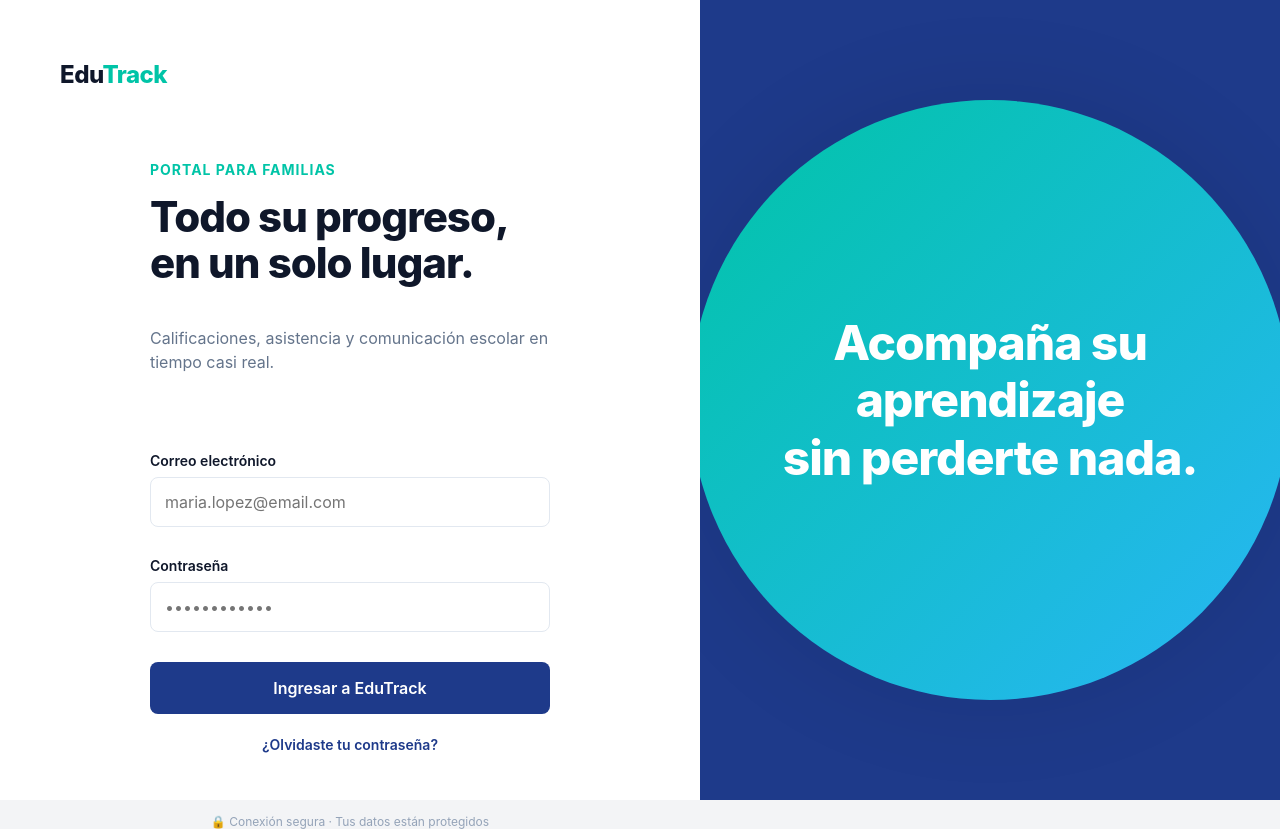
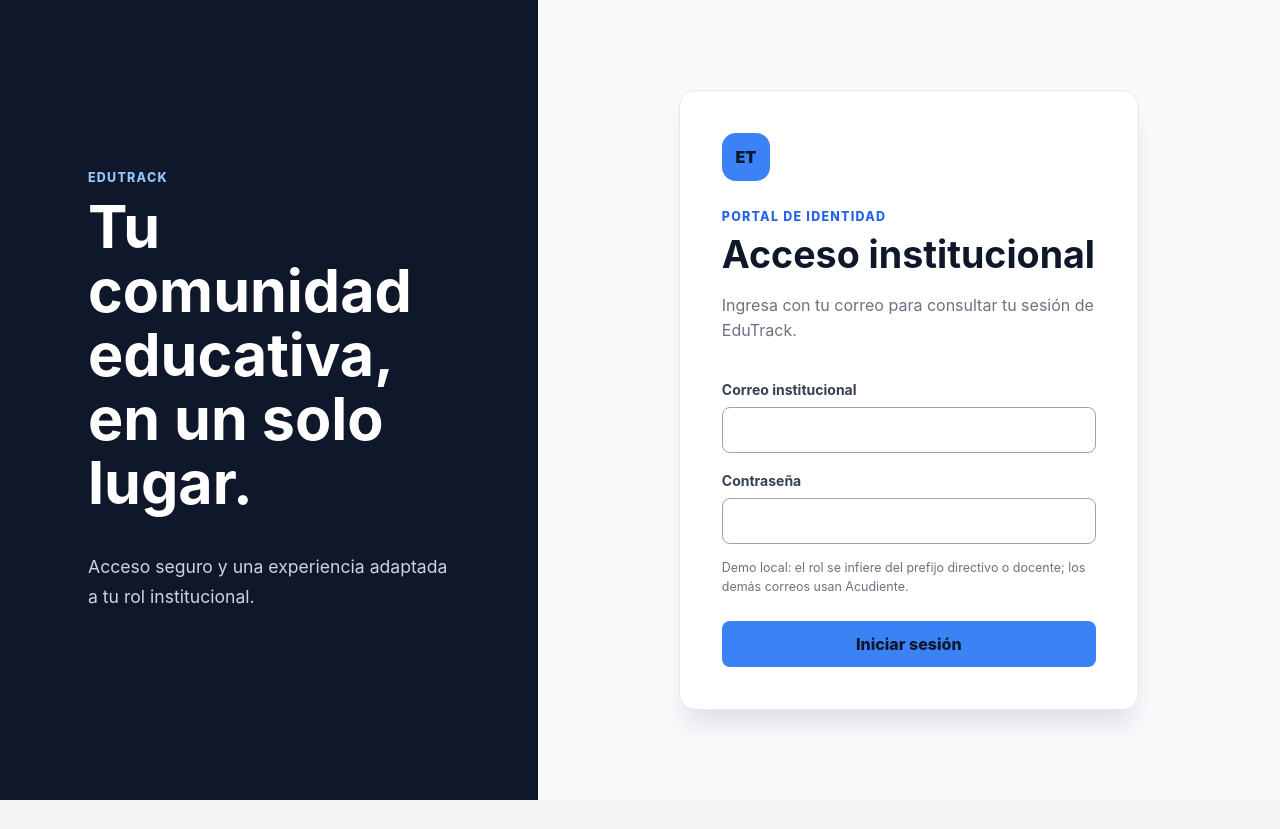
Before and after one commit to code-corhuila/educk-identity-portal, a React (Vite) app: page / in a window 1280 px wide. After the commit the page ends 800 px from the top, so only its background shows below. Built offline with nearby package versions, Linux system fonts and the light colour scheme.

Commit message:
fix: restore Celeste's original implementation for PR #7 (#8)
Co-authored-by: Ximena del Pilar Zambrano Chala <xdazmbrano-2022@corhuila.edu.co>

```diff
--- a/src/App.jsx
+++ b/src/App.jsx
@@ -1,51 +1,78 @@
-import React, { useState, useEffect } from 'react';
-import Login from './components/Login';
-import { getRolePresentation } from './session.js';
+import React, { useState } from 'react';
+import { adaptSessionFromApi, buildMockLoginResponse, getLoginValidationError, getRolePresentation } from './session.js';
 import './styles.css';
+
+const INITIAL_FORM = { email: '', password: '' };
+
+function LoginForm({ onLogin }) {
+  const [form, setForm] = useState(INITIAL_FORM);
+  const [error, setError] = useState('');
+  const updateField = ({ target }) => {
+    setForm((current) => ({ ...current, [target.name]: target.value }));
+    setError('');
+  };
+  const submit = (event) => {
+    event.preventDefault();
+    const validationError = getLoginValidationError(form);
+    if (validationError) return setError(validationError);
+    onLogin(adaptSessionFromApi(buildMockLoginResponse(form.email)));
+  };
+
+  return (
+    <section className="auth-card" aria-labelledby="login-title">
+      <div className="brand-mark" aria-hidden="true">ET</div>
+      <p className="eyebrow">Portal de identidad</p>
+      <h1 id="login-title">Acceso institucional</h1>
+      <p className="intro">Ingresa con tu correo para consultar tu sesión de EduTrack.</p>
+      <form onSubmit={submit} noValidate>
+        <label htmlFor="email">Correo institucional</label>
+        <input id="email" name="email" type="email" autoComplete="username" value={form.email}
+          onChange={updateField} aria-describedby="login-help" required />
+        <label htmlFor="password">Contraseña</label>
+        <input id="password" name="password" type="password" autoComplete="current-password"
+          value={form.password} onChange={updateField} required />
+        <p id="login-help" className="help">Demo local: el rol se infiere del prefijo directivo o docente; los demás correos usan Acudiente.</p>
+        {error && <p className="error" role="alert">{error}</p>}
+        <button className="primary" type="submit">Iniciar sesión</button>
+      </form>
+    </section>
+  );
+}
 
 function ProfileCard({ session, onLogout }) {
   const { user } = session;
-  const role = getRolePresentation(user?.role || 'STUDENT');
+  const role = getRolePresentation(user.role);
   return (
-    <section className="profile-card" aria-labelledby="profile-title" style={{ padding: '40px', maxWidth: '600px', margin: '40px auto', background: '#fff', borderRadius: '8px', boxShadow: '0 4px 6px rgba(0,0,0,0.1)', fontFamily: 'Inter, sans-serif' }}>
-      <header style={{ display: 'flex', gap: '20px', alignItems: 'center', marginBottom: '30px' }}>
-        <div className="avatar" aria-hidden="true" style={{ width: '60px', height: '60px', borderRadius: '50%', background: '#1E3A8A', color: '#fff', display: 'flex', alignItems: 'center', justifyContent: 'center', fontSize: '24px', fontWeight: 'bold' }}>
-          {user?.firstName?.[0] || ''}{user?.lastName?.[0] || ''}
-        </div>
+    <section className="profile-card" aria-labelledby="profile-title">
+      <header>
+        <div className="avatar" aria-hidden="true">{user.firstName[0]}{user.lastName[0]}</div>
         <div>
-          <p className="eyebrow" style={{ color: '#64748B', fontSize: '14px', margin: 0, textTransform: 'uppercase', fontWeight: 600 }}>Sesión activa</p>
-          <h1 id="profile-title" style={{ margin: '5px 0', fontSize: '24px', color: '#0F172A' }}>{user?.firstName} {user?.lastName}</h1>
-          <span className={`role-badge role-${(user?.role || '').toLowerCase()}`} style={{ background: '#E0F2FE', color: '#0284C7', padding: '4px 12px', borderRadius: '999px', fontSize: '12px', fontWeight: 'bold' }}>{role?.label || user?.role}</span>
+          <p className="eyebrow">Sesión activa</p>
+          <h1 id="profile-title">{user.firstName} {user.lastName}</h1>
+          <span className={`role-badge role-${user.role.toLowerCase()}`}>{role.label}</span>
         </div>
       </header>
-      <dl style={{ display: 'grid', gridTemplateColumns: '1fr 1fr', gap: '20px', marginBottom: '30px' }}>
-        <div><dt style={{ color: '#64748B', fontSize: '12px', textTransform: 'uppercase' }}>Correo</dt><dd style={{ margin: '4px 0 0', fontWeight: 500, color: '#0F172A' }}>{user?.email}</dd></div>
-        <div><dt style={{ color: '#64748B', fontSize: '12px', textTransform: 'uppercase' }}>Rol institucional</dt><dd style={{ margin: '4px 0 0', fontWeight: 500, color: '#0F172A' }}>{role?.description || 'Usuario'}</dd></div>
-        <div><dt style={{ color: '#64748B', fontSize: '12px', textTransform: 'uppercase' }}>Estado</dt><dd style={{ margin: '4px 0 0', fontWeight: 500, color: '#0F172A' }}><span className="status-dot" style={{ display: 'inline-block', width: '8px', height: '8px', background: '#10B981', borderRadius: '50%', marginRight: '8px' }} />{user?.status === 'ACTIVE' ? 'Activo' : (user?.status || 'Activo')}</dd></div>
+      <dl>
+        <div><dt>Correo</dt><dd>{user.email}</dd></div>
+        <div><dt>Rol institucional</dt><dd>{role.description}</dd></div>
+        <div><dt>Estado</dt><dd><span className="status-dot" />{user.status === 'ACTIVE' ? 'Activo' : user.status}</dd></div>
       </dl>
-      <p className="privacy-note" style={{ color: '#94A3B8', fontSize: '12px', borderTop: '1px solid #E2E8F0', paddingTop: '20px', marginBottom: '20px' }}>La credencial de acceso permanece únicamente en memoria y nunca se muestra en pantalla.</p>
-      <button className="logout" type="button" onClick={onLogout} style={{ background: '#EF4444', color: '#fff', border: 'none', padding: '10px 20px', borderRadius: '6px', cursor: 'pointer', fontWeight: 'bold' }}>Cerrar sesión</button>
+      <p className="privacy-note">La credencial de acceso permanece únicamente en memoria y nunca se muestra en pantalla.</p>
+      <button className="logout" type="button" onClick={onLogout}>Cerrar sesión</button>
     </section>
   );
 }
 
 export default function App() {
   const [session, setSession] = useState(null);
-
-  useEffect(() => {
-    try {
-      const storedUser = localStorage.getItem('user');
-      if (storedUser) {
-        setSession({ user: JSON.parse(storedUser) });
-      }
-    } catch (e) {}
-  }, []);
-
-  const handleLogout = () => {
-    localStorage.removeItem('user');
-    localStorage.removeItem('token');
-    setSession(null);
-  };
-
-  return session ? <ProfileCard session={session} onLogout={handleLogout} /> : <Login />;
+  return (
+    <main className="identity-page">
+      <aside className="identity-summary" aria-label="Información de EduTrack">
+        <p className="eyebrow">EduTrack</p>
+        <h2>Tu comunidad educativa, en un solo lugar.</h2>
+        <p>Acceso seguro y una experiencia adaptada a tu rol institucional.</p>
+      </aside>
+      {session ? <ProfileCard session={session} onLogout={() => setSession(null)} /> : <LoginForm onLogin={setSession} />}
+    </main>
+  );
 }
```
Also changed, not shown: package.json (+6 -11 lines).
